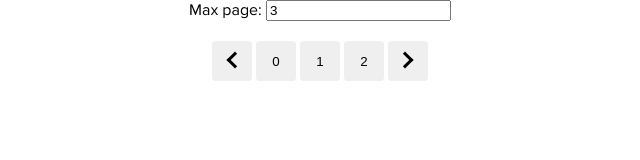
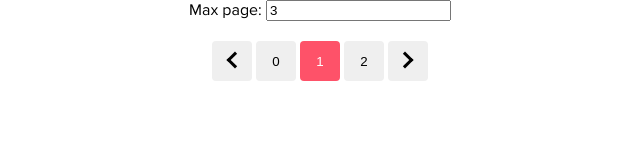
Before and after one commit to BartoszFirana/pagination-complex, a website built with Parcel: page src/index.html in a window 1280 px wide. Shown: the whole page, without its empty margins (320-960 px from the left). Built offline with nearby package versions, Linux system fonts and the light colour scheme.

Commit message:
Showing if button is active has been done

```diff
--- a/src/scripts/Pagination.js
+++ b/src/scripts/Pagination.js
@@ -23,20 +23,24 @@ export default class Pagination {
 
     render() {
 
-        const btnLeft = `<button class="pagination__button"><span class="arrow__left"></span></button>`;
-        const btnRight = `<button class="pagination__button"><span class="arrow__right"></span></button>`;
+        console.log(this.currentPageState, this.pageListState);
+
+        const lastPage = (this.pageListState.length - 1).toString();
+
+        const btnLeft = `<button class="pagination__button" ${this.currentPageState === "0" ? "disabled" : ""}><span class="arrow__left"></span></button>`;
+        const btnRight = `<button class="pagination__button" ${this.currentPageState === lastPage ? "disabled" : ""}><span class="arrow__right"></span></button>`;
 
         this.basicNode.innerHTML =
             `
                 ${btnLeft}
-                ${renderByMap([...this.pageListState])}
+                ${renderByMap(this.pageListState)}
                 ${btnRight}
                 `;
 
         function renderByMap(pageList) {
 
             return pageList.map((page, index) => (
-                `<button class=${page.active === true ? "pagination__button pagination__button--active" : "pagination__button"} data-page-number="${page.number}">${page.number}</button>`
+                `<button class="${page.active === true ? "pagination__button pagination__button--active" : "pagination__button"}" data-page-number="${page.number}">${page.number}</button>`
             )).join("")
         }
 
@@ -60,6 +64,14 @@ export default class Pagination {
         this.maxPageInputState.value = this.maxPageState;
 
         this.setPageList(this.maxPageState);
+
+        this.setPageActiveButton();
+    }
+
+    setPageActiveButton() {
+
+        this.pageListState[this.currentPageState].active = true;
+
     }
 
     setPageParam(newPageParam) {
@@ -79,9 +91,10 @@ export default class Pagination {
             }
         } if (newPageParam !== undefined) {
 
-            params.set('p', newPageParam);
-            window.location.href = `/?${params.toString()}`;
-
+            if (newPageParam <= this.maxPageState) {
+                params.set('p', newPageParam);
+                window.location.href = `/?${params.toString()}`;
+            }
         }
 
     }
--- a/src/styles/styles.scss
+++ b/src/styles/styles.scss
@@ -28,10 +28,17 @@ body {
     height: 40px;
     margin-left: 2px;
     margin-right: 2px;
+    cursor: pointer;
 }
 
-.pagination__button:active {
-    background: #333;
+.pagination__button--active {
+    background: #fe5269;
+    color: white;
+}
+
+.pagination__button:disabled {
+    opacity: 0.5;
+    cursor: default;
 }
 
 .arrow__left,
```
